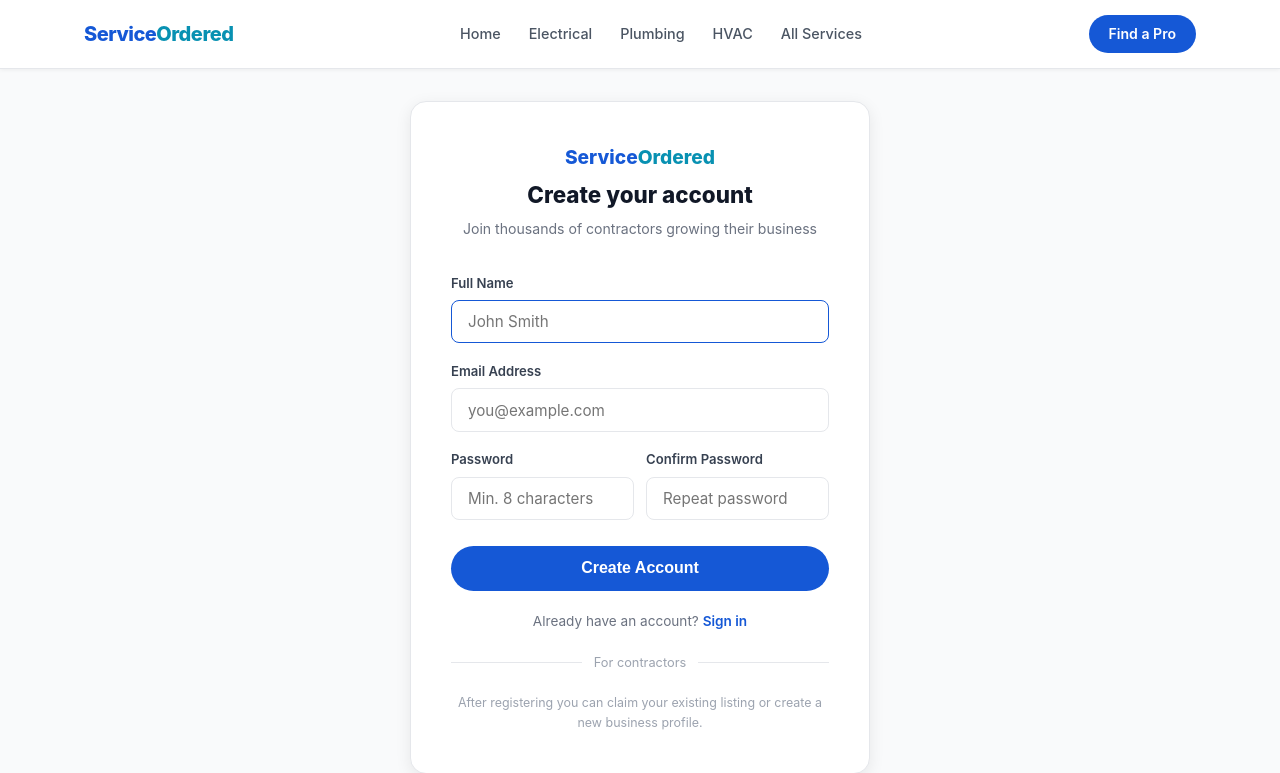
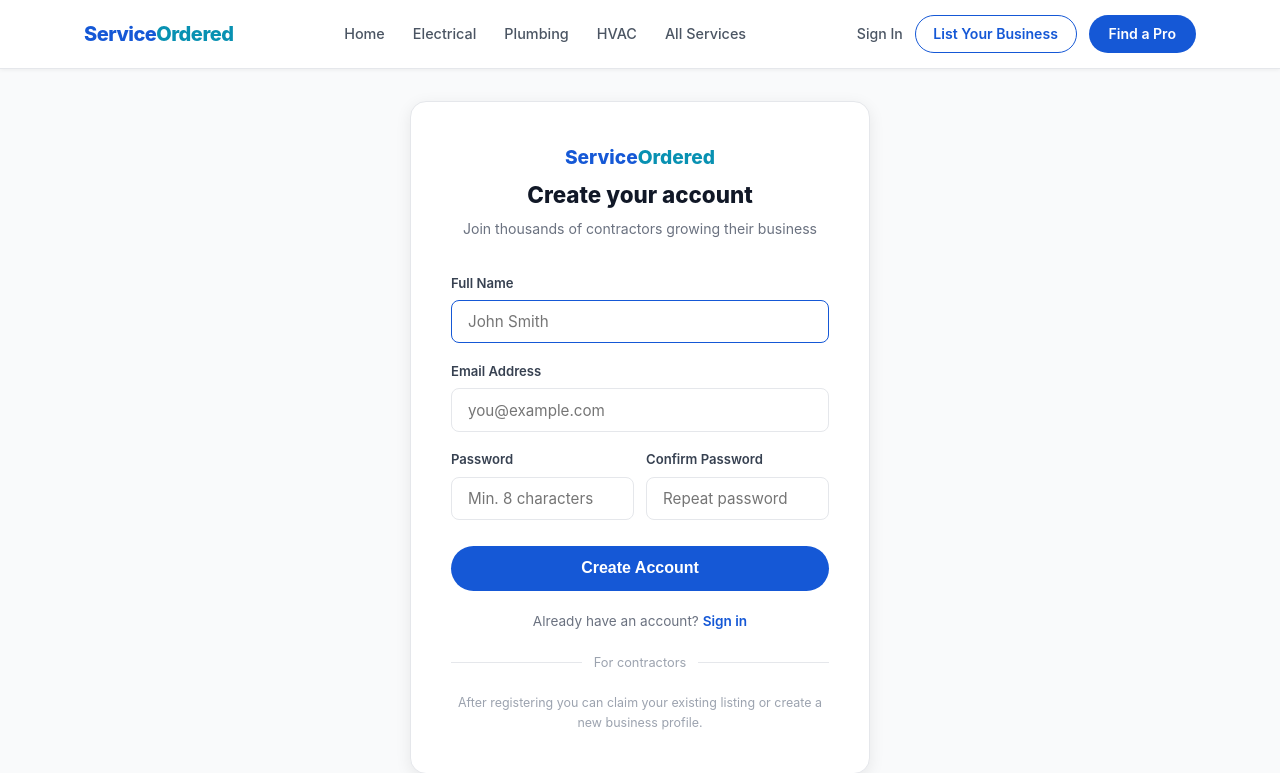
Before and after one commit to Psavage007/serviceordered, a PHP site: page /register.php in a window 1280 px wide. Shown: the top 773 px of the page. Run offline with PHP 8.4, Linux system fonts and the light colour scheme.

Commit message:
Add login/register links to navbar
Shows Sign In + List Your Business when logged out,
My Dashboard + Sign Out when logged in.

Co-Authored-By: Claude Sonnet 4.6 <noreply@anthropic.com>

```diff
--- a/assets/css/style.css
+++ b/assets/css/style.css
@@ -24,6 +24,11 @@ nav{background:var(--white);position:sticky;top:0;z-index:100;border-bottom:1px
 .nav-links{display:flex;gap:1.75rem;list-style:none;margin:0 auto}
 .nav-links a{color:var(--gray-600);font-size:.9rem;font-weight:500;transition:color .15s}
 .nav-links a:hover{color:var(--blue)}
+.nav-actions{display:flex;align-items:center;gap:.75rem;flex-shrink:0}
+.nav-link-auth{font-size:.88rem;font-weight:500;color:var(--gray-600);white-space:nowrap;transition:color .15s}
+.nav-link-auth:hover{color:var(--blue)}
+.nav-cta-outline{border:1.5px solid var(--blue);color:var(--blue);padding:.45rem 1.1rem;border-radius:99px;font-size:.88rem;font-weight:600;white-space:nowrap;transition:all .15s}
+.nav-cta-outline:hover{background:var(--blue);color:#fff}
 .nav-cta{background:var(--blue);color:#fff;padding:.5rem 1.25rem;border-radius:99px;font-size:.88rem;font-weight:600;white-space:nowrap;transition:background .15s}
 .nav-cta:hover{background:var(--blue2);color:#fff}
 .nav-search-mini{display:flex;gap:.5rem}
--- a/includes/nav.php
+++ b/includes/nav.php
@@ -1,5 +1,7 @@
 <?php
 $current = basename($_SERVER['PHP_SELF'], '.php');
+if (session_status() === PHP_SESSION_NONE) session_start();
+$_nav_user = $_SESSION['user'] ?? null;
 ?>
 <nav>
     <div class="container nav-inner">
@@ -11,6 +13,15 @@ $current = basename($_SERVER['PHP_SELF'], '.php');
             <li><a href="/hvac/">HVAC</a></li>
             <li><a href="/search.php">All Services</a></li>
         </ul>
-        <a href="/search.php" class="nav-cta">Find a Pro</a>
+        <div class="nav-actions">
+            <?php if ($_nav_user): ?>
+                <a href="/dashboard/" class="nav-link-auth">My Dashboard</a>
+                <a href="/logout.php" class="nav-link-auth">Sign Out</a>
+            <?php else: ?>
+                <a href="/login.php" class="nav-link-auth">Sign In</a>
+                <a href="/register.php" class="nav-cta-outline">List Your Business</a>
+            <?php endif; ?>
+            <a href="/search.php" class="nav-cta">Find a Pro</a>
+        </div>
     </div>
 </nav>
```
